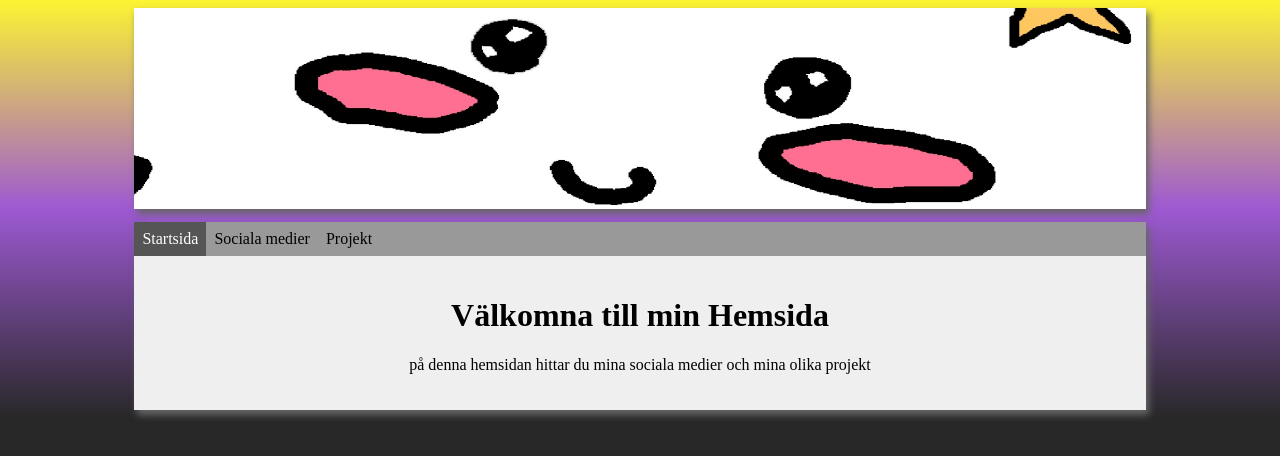
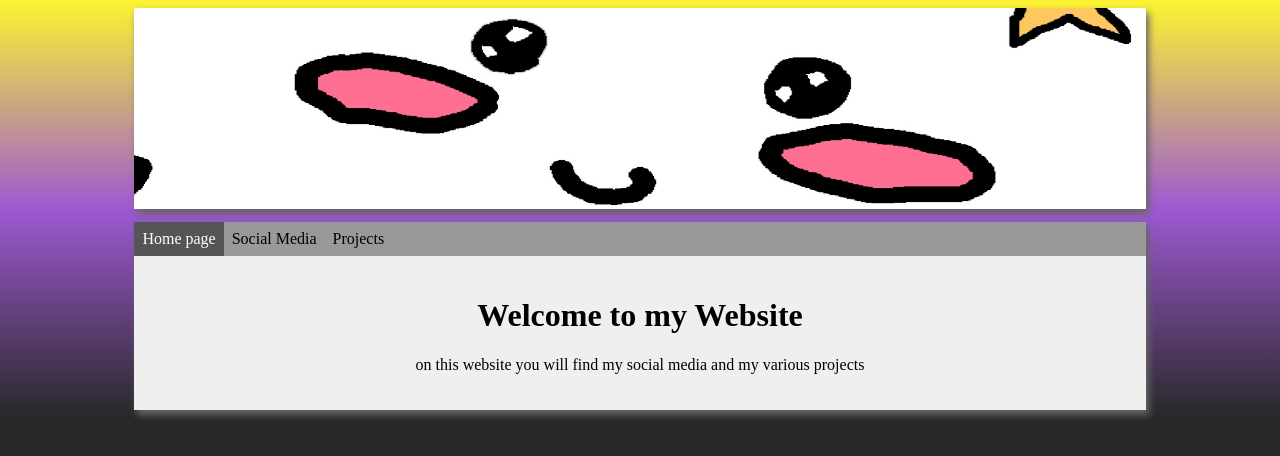
Before and after one commit to DeluxerPanda/DeluxerPanda.se, a plain HTML site: page index.html in a window 1280 px wide. Drawn offline with Linux system fonts and the light colour scheme.

Commit message:
Update index.html

```diff
--- a/index.html
+++ b/index.html
@@ -24,21 +24,21 @@
 
     <!-- Startsida -->
     <input type="radio" id="flik-1" name="mytabs" checked="checked">
-    <label for="flik-1">Startsida</label>
+    <label for="flik-1">Home page</label>
     <div class="boby ">
-    <h1>Välkomna till min Hemsida</h1>
-    <p>på denna hemsidan hittar du mina sociala medier och mina olika projekt</p>
+    <h1>Welcome to my Website</h1>
+    <p>on this website you will find my social media and my various projects</p>
     </div>
 
 
 
     <!-- Sociala medier -->
     <input type="radio" id="flik-2" name="mytabs">
-    <label for="flik-2">Sociala medier</label>
+    <label for="flik-2">Social Media</label>
     <div class="boby">
     <link rel="stylesheet" href="https://cdnjs.cloudflare.com/ajax/libs/font-awesome/5.15.4/css/all.min.css"/>
 
-    <h1>Mina Sociala medier</h1>
+    <h1>My Social Media</h1>
 
     <a href="https://www.youtube.com/channel/UCFZoCYqcM_R-l_88PhuUggw" class="fab fa-youtube"></a>
 
@@ -57,15 +57,15 @@
 
     <!-- Projekt -->
     <input type="radio" id="flik-3" name="mytabs">
-    <label for="flik-3">Projekt</label>
+    <label for="flik-3">Projects</label>
     <div class="boby">
 
-    <h1>Mina projekt</h1>
+    <h1>My projects</h1>
     <div class="card">
     <h1 class="h1">Text to speech</h1>
     <p class="title">V 1.0.3-Beta</p>
     <p class="title">Dependences:<br>none</p>
-        <a href="https://minhaskamal.github.io/DownGit/#/home?url=https://github.com/DeluxerPanda/Text-to-speech/tree/main/Delux%20extention%201.0.3-BETA" class="button download">Ladda ner</a>
+        <a href="https://minhaskamal.github.io/DownGit/#/home?url=https://github.com/DeluxerPanda/Text-to-speech/tree/main/Delux%20extention%201.0.3-BETA" class="button download">Download</a>
     <!--Tutorials --><p>--------</p>
     <p><a href="https://github.com/DeluxerPanda/Text-to-speech">Source code</a></p>
     </div>
@@ -74,7 +74,7 @@
     <h1 class="h1">Server Uptime</h1>
     <p class="title">V 1.4</p>
     <p class="title">Dependences:<br>Minecraft 1.18</p>
-        <a href="https://www.spigotmc.org/resources/server-uptime.102430/" class="button download">Ladda ner</a>
+        <a href="https://www.spigotmc.org/resources/server-uptime.102430/" class="button download">Download</a>
     <!--Tutorials --><p>--------</p>
     <p><a href="https://github.com/DeluxerPanda/ServerUptime">Source code</a></p>
     </div>
```
